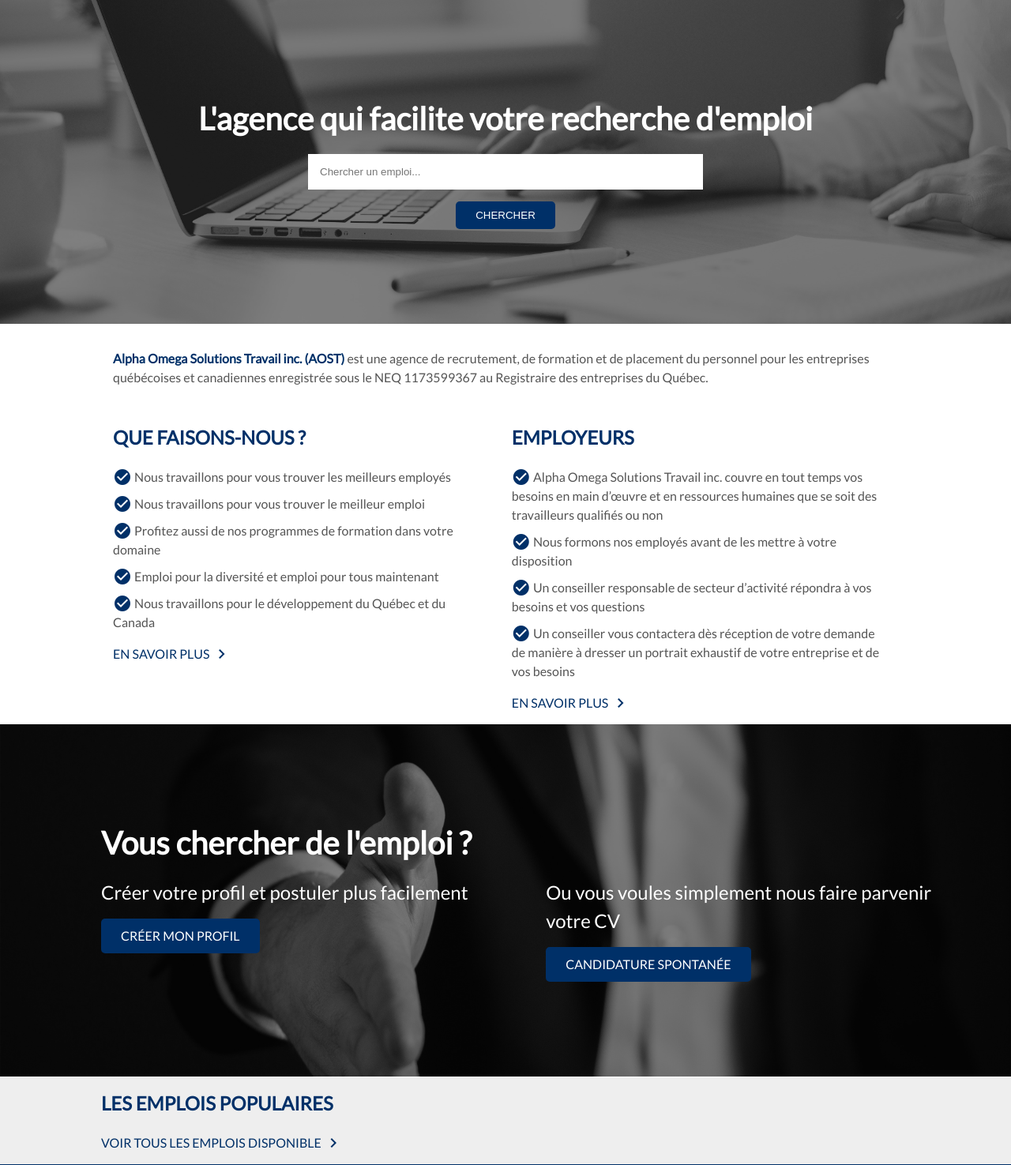
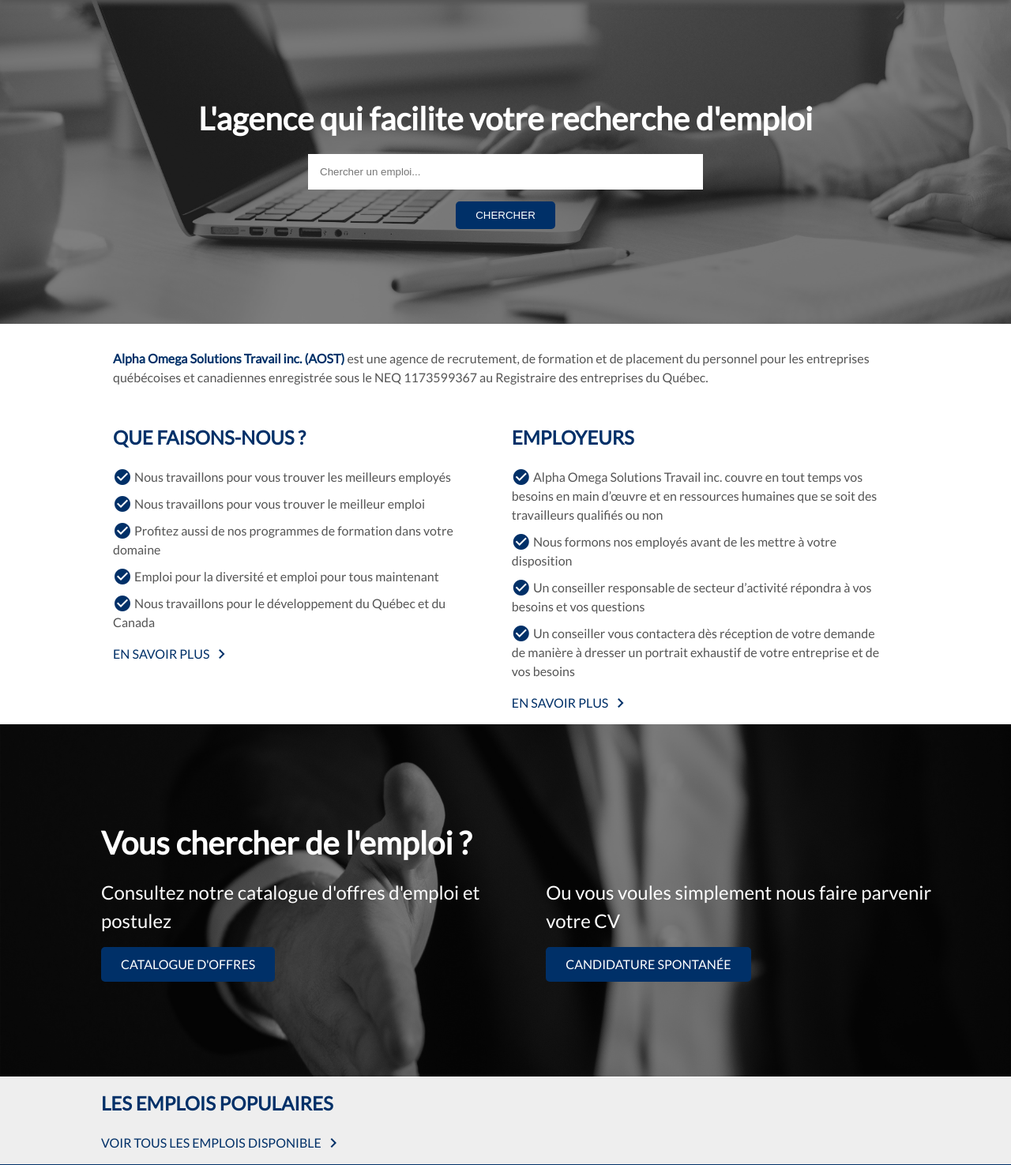
Before and after one commit to donaldnkouathio/aost, a PHP site: page / in a window 1280 px wide. Shown: the part 70-1545 px from the top of the page at 79% size. Run offline with PHP 8.4, Linux system fonts and the light colour scheme; data that the repository does not hold is empty; some libraries are stand-ins or nearby versions.

Commit message:
Pétites retouches graphique

```diff
--- a/header/header.css
+++ b/header/header.css
@@ -7,6 +7,7 @@
   height: 70px;
   z-index: 35;
   box-sizing: border-box;
+  box-shadow: -1px 4px 6px var(--color-text);
 }
 .nav-contain-left{
   display: inline-block;
@@ -52,7 +53,7 @@
   border-bottom: none;
 }
 .nav-contain-left li:hover .nav-link, .nav-contain-right li:hover .nav-link{
-  background-color: white;
+  background-color: var(--color-shadow);
   color: var(--color-primary) !important;
 }
 
@@ -170,6 +171,7 @@
     display: none;
     overflow: hidden;
     width: 100%;
+    border-radius: 0 0 var(--border-radius-size) var(--border-radius-size);
   }
   @keyframes fadeout{
     from{
--- a/home/home.php
+++ b/home/home.php
@@ -4,7 +4,7 @@
       <div class="container-title">L'agence qui facilite votre recherche d'emploi</div>
       <form method="post" action="<?php echo _ROOT_PATH; ?>job/offers/" class="form-offres-block">
         <div class="input-search">
-          <input type="text" name="keyword" id="inputSearchInput" placeholder="Chercher un emploi...">
+          <input type="text" name="keyword" id="inputSearchInput" autocomplete="off" placeholder="Chercher un emploi...">
 
           <!-- Auto Suggest -->
           <div class="autoSuggest-block" autocomplete="off" id="autoSuggest-block">
@@ -33,7 +33,7 @@
       <li><i class="material-icons vertical-align-bottom"> check_circle </i>	Emploi pour la diversité et emploi pour tous maintenant</li>
       <li><i class="material-icons vertical-align-bottom"> check_circle </i>	Nous travaillons pour le développement du Québec et du Canada</li>
     </ul>
-    <a href="<?php echo _ROOT_PATH; ?>job/offers/" class="ep-voir-plus">EN SAVOIR PLUS <i class="material-icons vertical-align-bottom"> chevron_right </i></a>
+    <a href="#" class="ep-voir-plus">EN SAVOIR PLUS <i class="material-icons vertical-align-bottom"> chevron_right </i></a>
   </div>
   <div class="about-contain">
     <h2>Employeurs</h2>
@@ -43,7 +43,7 @@
       <li><i class="material-icons vertical-align-bottom"> check_circle </i>	Un conseiller responsable de secteur d’activité répondra à vos besoins et vos questions</li>
       <li><i class="material-icons vertical-align-bottom"> check_circle </i>	Un conseiller vous contactera dès réception de votre demande de manière à dresser un portrait exhaustif de votre entreprise et de vos besoins</li>
     </ul>
-    <a href="<?php echo _ROOT_PATH; ?>job/offers/" class="ep-voir-plus">EN SAVOIR PLUS <i class="material-icons vertical-align-bottom"> chevron_right </i></a>
+    <a href="<?php echo _ROOT_PATH; ?>partners/" class="ep-voir-plus">EN SAVOIR PLUS <i class="material-icons vertical-align-bottom"> chevron_right </i></a>
   </div>
   <br>
 </div>
@@ -54,8 +54,8 @@
       <div class="container-title container-text_1-title">Vous chercher de l'emploi ? </div>
       <div class="left_right_container">
         <div class="container-text_1 left-block">
-          <span>Créer votre profil et postuler plus facilement</span>
-          <a href="#">Créer mon profil</a>
+          <span>Consultez notre catalogue d'offres d'emploi et postulez</span>
+          <a href="<?php echo _ROOT_PATH; ?>job/offers/">catalogue d'offres</a>
         </div>
         <div class="container-text_1 right-block">
           <span>Ou vous voules simplement nous faire parvenir votre CV</span>
--- a/job/offers/offers.php
+++ b/job/offers/offers.php
@@ -98,7 +98,7 @@
 					echo count($offers_count)." offres trouvés";
 				}else {
 					if(count($offers_count) > 0){
-						echo count($offers_count)." offre trouvé";
+						echo "Une offre trouvé";
 					}else {
 						echo "Aucune offres trouvé";
 					}
--- a/outils/css/global.css
+++ b/outils/css/global.css
@@ -351,6 +351,9 @@
     bottom : 15px;
     width: 100%;
   }
+  .aside .aside-block{
+    border-radius: 0 0 var(--border-radius-size) var(--border-radius-size);
+  }
   /* *** */
 
 }
--- a/outils/js/autosuggest.js
+++ b/outils/js/autosuggest.js
@@ -24,7 +24,7 @@
             var regex;
 
             for (var i = 0; i < suggestText.length - 1; i++) {
-              regex = new RegExp(inputSearchValue);
+              regex = new RegExp(inputSearchValue, "i");
 
               if(regex.test(suggestText[i]) == true){
 
--- a/outils/php/Posting.class.php
+++ b/outils/php/Posting.class.php
@@ -1,4 +1,5 @@
 <?php
+  /* formulaires pour les quanditatures spontanée et pour postuler à un emploi */
   class Posting{
     private $title;
     private $id_offer;
```
